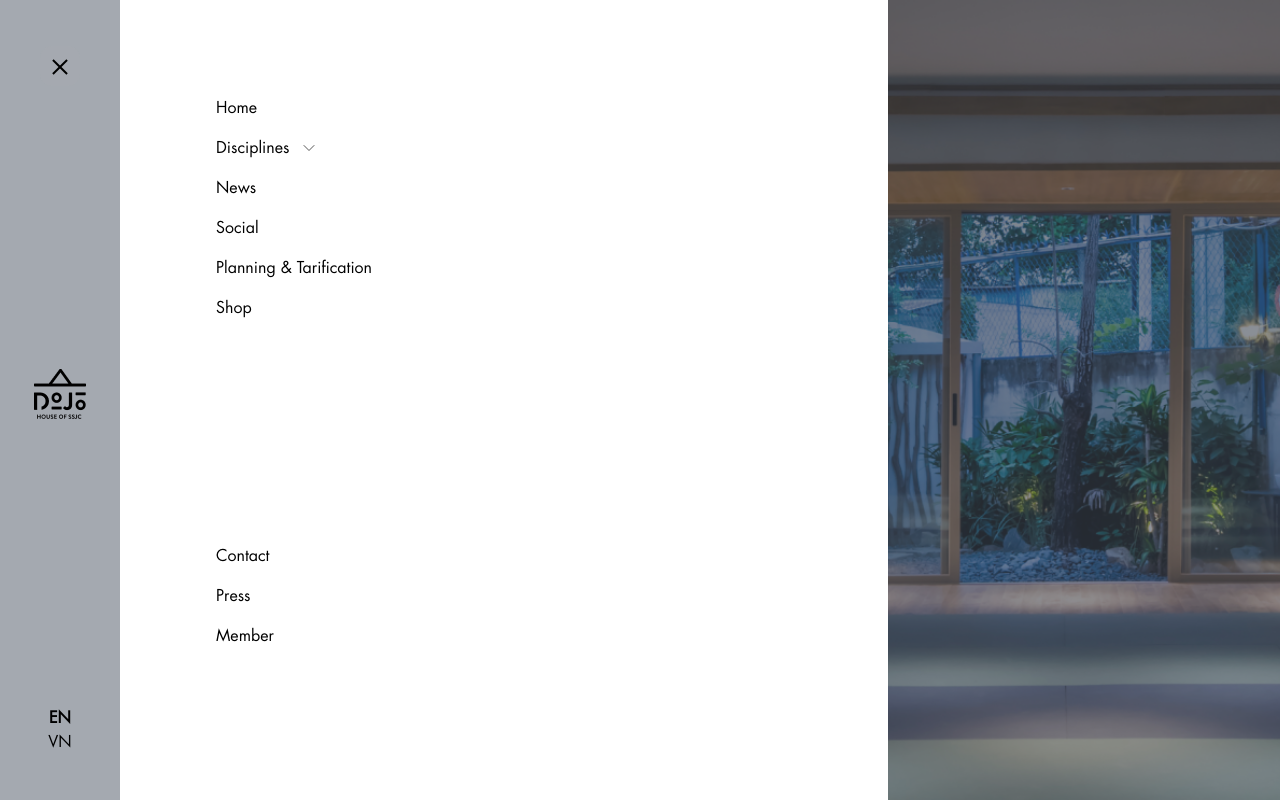
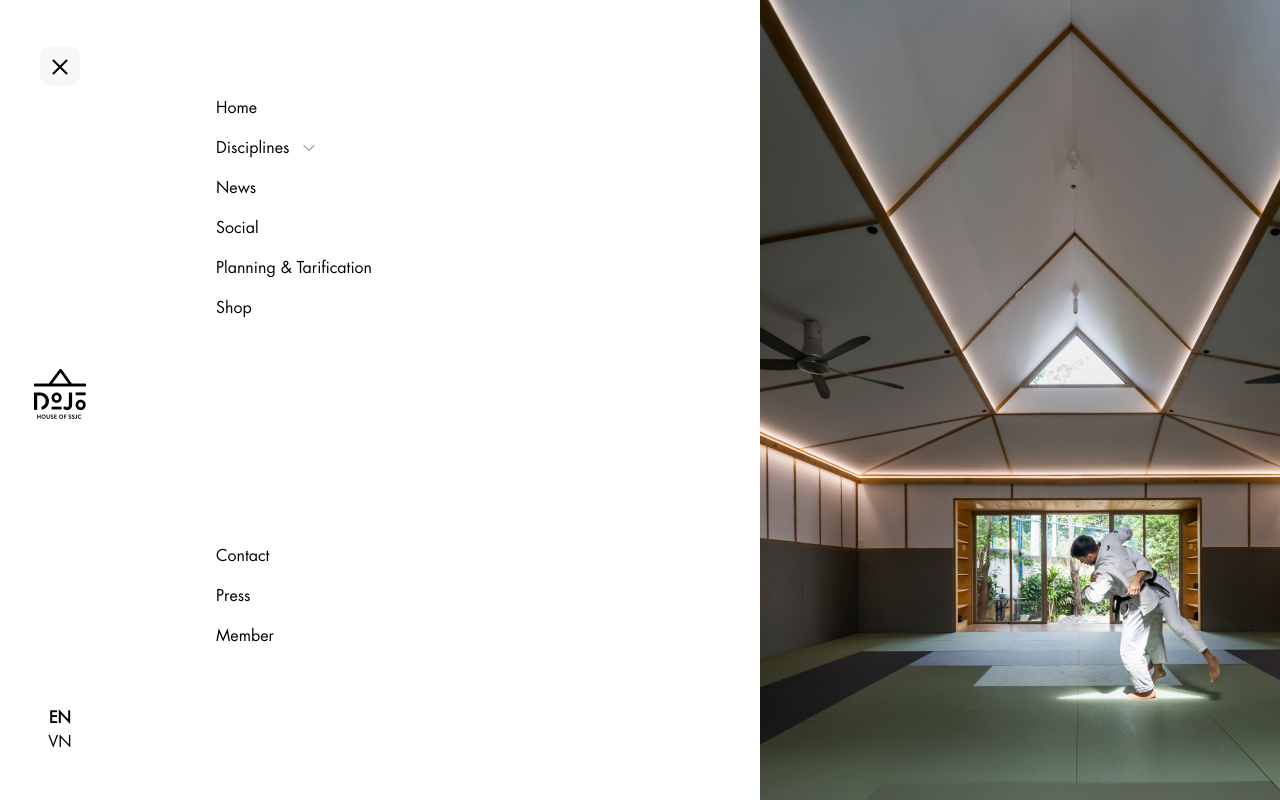
Before and after one commit to akpascalp/ssjc-site, a Vue app: page / in a window 1280 px wide. Both pictures are taken after a click on the button 60 px from the left and 65 px from the top of the page. Shown: the top 800 px of the page. Built offline with nearby package versions, Linux system fonts and the light colour scheme.

Commit message:
Menu with img

```diff
--- a/src/layouts/partials/Sidebar.vue
+++ b/src/layouts/partials/Sidebar.vue
@@ -20,17 +20,11 @@
     </div>
   </div>
   <TransitionRoot as="template" :show="showMenu">
-    <Dialog as="div" class="fixed left-[120px] inset-0 z-30" @close="showMenu = false">
-      <TransitionChild as="template" enter="transition-opacity ease-linear duration-300" enter-from="opacity-0"
-        enter-to="opacity-100" leave="transition-opacity ease-linear duration-300" leave-from="opacity-100"
-        leave-to="opacity-0">
-        <DialogOverlay class="fixed inset-0 bg-gray-600 bg-opacity-50" />
-      </TransitionChild>
-
-      <TransitionChild as="template" enter="transition ease-in-out duration-300" enter-from="-translate-x-full"
+    <Dialog as="div" class="fixed left-[120px] top-0 w-full z-30" @close="showMenu = false">
+      <TransitionChild as="template" enter="transition ease-in-out duration-300" enter-from="-translate-x-20 opacity-50"
         enter-to="translate-x-0" leave="transition ease-in-out duration-300" leave-from="translate-x-0"
-        leave-to="-translate-x-full">
-        <div class="relative grid grid-cols-2 w-full max-w-3xl bg-white">
+        leave-to="-translate-x-20 opacity-0">
+        <div class="relative grid grid-cols-2 bg-white">
           <div class="relative flex flex-col flex-1">
             <div class="sticky top-0 left-20 flex flex-col h-screen inset-y-0 ml-24 my-24 space-y-4">
               <div v-for="(menu, index) in menus" class="group" @mouseover="displayedIndex = index">
@@ -42,7 +36,9 @@
                     :class="(displayedSubIndex !== null && displayedIndex !== index) ? 'opacity-25' : 'opacity-100'">
                     <router-link v-if="menu.to !== undefined" :to="menu.to !== undefined ? menu.to : ''">{{ menu.name
                     }}</router-link>
-                    <button v-else @click="displayedSubIndex = index" @click.stop>{{ menu.name }}</button>
+                    <button v-else
+                      @click="displayedSubIndex === index ? displayedSubIndex = null : displayedSubIndex = index"
+                      @click.stop>{{ menu.name }}</button>
                   </div>
                   <svg v-if="menu.subMenu" xmlns="http://www.w3.org/2000/svg" fill="none" viewBox="0 0 24 24"
                     stroke-width="1" stroke="currentColor" class="w-4 h-4 ml-3 mt-1 transition duration-150 ease-in-out "
@@ -63,6 +59,7 @@
               </div>
             </div>
           </div>
+          <img src="/img_menu.png"/>
         </div>
       </TransitionChild>
 
```
Also changed, not shown: public/img_menu.png (added).
